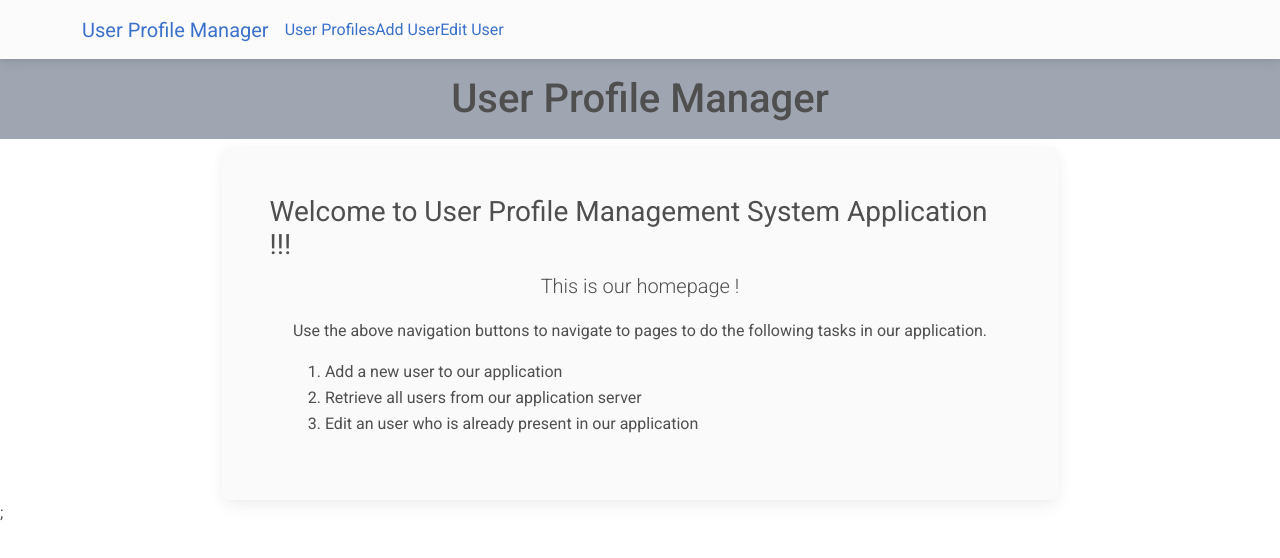
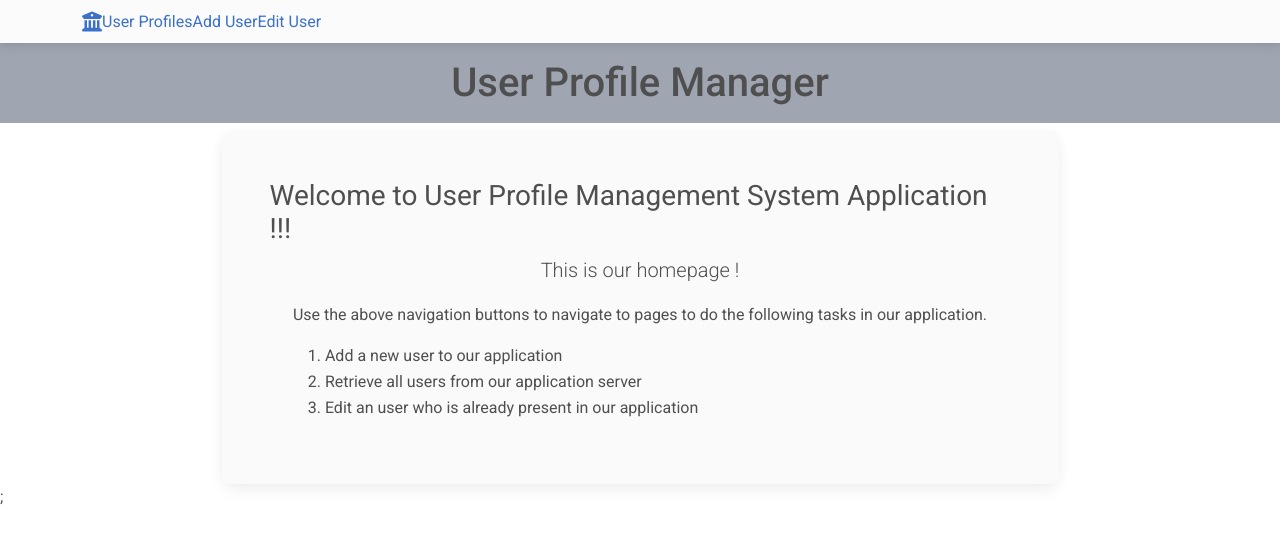
Before and after one commit to prabhupadswain/edusk-assignment, a React (Vite) app in the folder frontend/: page / in a window 1280 px wide. Shown: the top 558 px of the page. Built offline with nearby package versions, Linux system fonts and the light colour scheme.

Commit message:
Add user page, edit user page, header component modified

```diff
--- a/frontend/src/components/Header.jsx
+++ b/frontend/src/components/Header.jsx
@@ -16,8 +16,8 @@ import {
 const Header = () => {
   const [openNav, setOpenNav] = useState(false);
 
-  const linkClass = ({ isActive }) => {
-    console.log(isActive);
+  const linkClass = () => {
+    // console.log(isActive);
   };
   return (
     // <header>
@@ -28,9 +28,12 @@ const Header = () => {
     <header>
       <MDBNavbar expand="lg" light bgColor="light">
         <MDBContainer>
-          <MDBNavbarBrand>
-            <NavLink to="/">User Profile Manager</NavLink>
-          </MDBNavbarBrand>
+          <NavLink to="/">
+            <MDBIcon fas icon="university" size="lg" />
+          </NavLink>
+          {/* <MDBNavbarBrand>
+
+          </MDBNavbarBrand> */}
           <MDBNavbarToggler
             type="button"
             aria-expanded="false"
--- a/frontend/src/pages/AddUserPage.jsx
+++ b/frontend/src/pages/AddUserPage.jsx
@@ -1,12 +1,15 @@
-import React from "react";
-import UserForm from "../components/UserForm";
+import { MDBContainer } from "mdb-react-ui-kit";
+import AddUserForm from "../components/User/AddUserForm";
 
 const AddUserPage = () => {
   return (
     <main>
-      <section>
+      <MDBContainer>
         <h3>Add User Page</h3>
-      </section>
+        <section>
+          <AddUserForm />
+        </section>
+      </MDBContainer>
     </main>
   );
 };
--- a/frontend/src/pages/EditUserPage.jsx
+++ b/frontend/src/pages/EditUserPage.jsx
@@ -1,10 +1,11 @@
-import React from "react";
+import EditUserForm from "../components/User/EditUserForm";
 
 const EditUserPage = () => {
   return (
     <main>
+      <h3>Edit User Page</h3>
       <section>
-        <h3>Edit User Page</h3>
+        <EditUserForm />
       </section>
     </main>
   );
```
